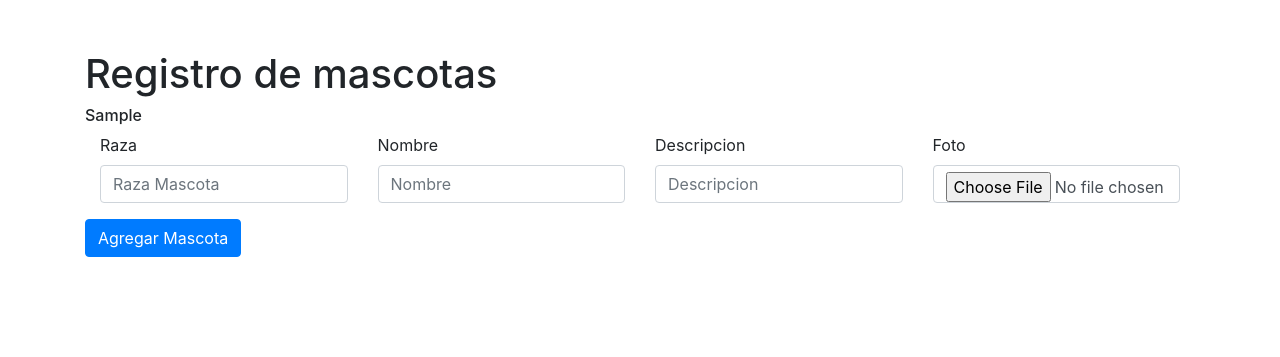
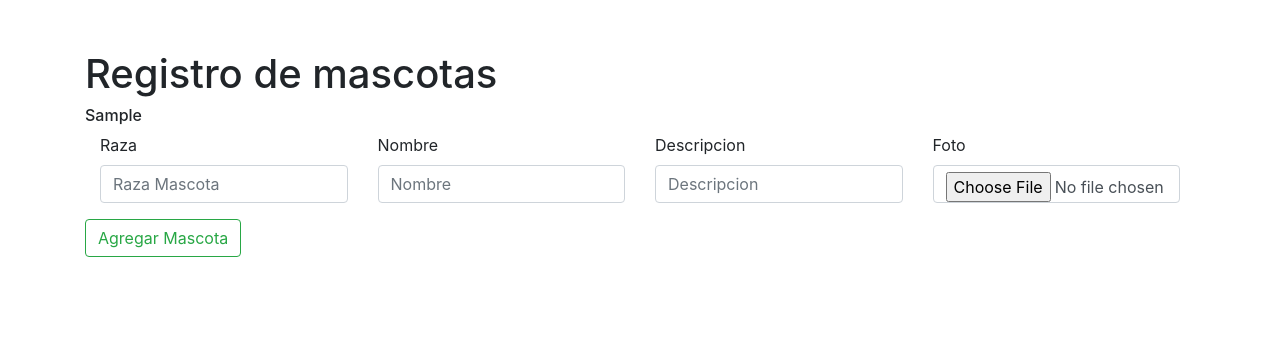
Before and after one commit to agandara01/Proyecto2, a Django app: template registro/templates/index.html in a window 1280 px wide. Shown: the part 86-443 px from the top of the page. Run offline with Django 3.2, Linux system fonts and the light colour scheme; data comes from the database, SQL or seed files in the repository; the template is opened without the code that fills it: values that come from a table or form of the project are taken from there, most other values are stand-ins (such as "Sample title", 1, 10 or a date in 2020); some libraries are stand-ins or nearby versions.

Commit message:
Se modifica Boton

```diff
--- a/registro/templates/index.html
+++ b/registro/templates/index.html
@@ -71,7 +71,7 @@
                 <p></p>
                 <p></p>
                   </div>
-                <button type="submit" class="btn btn-primary">Agregar Mascota</button>
+                <button type="submit" class="btn btn-outline-success">Agregar Mascota</button>
               </div>
             </form>
           </div>
```
